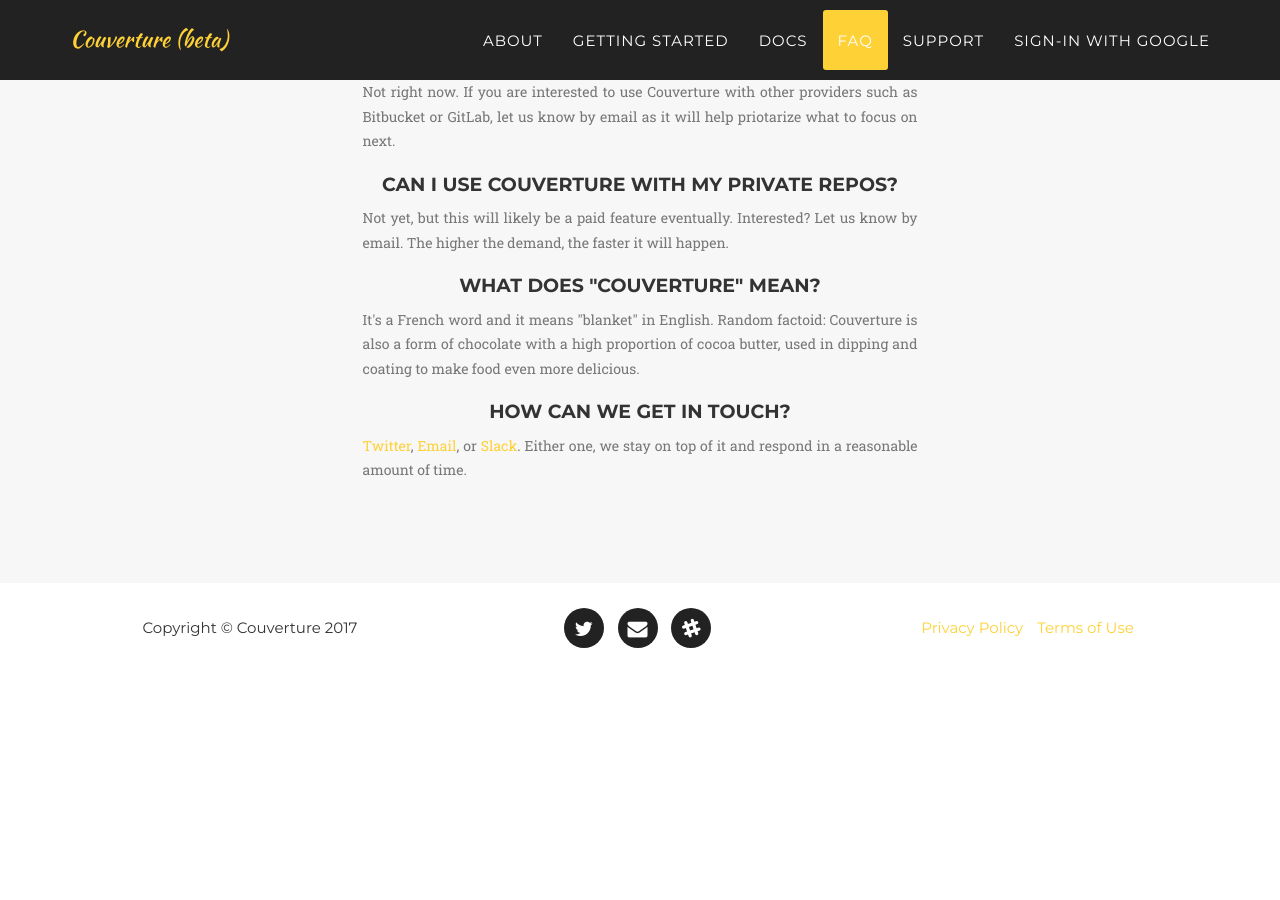
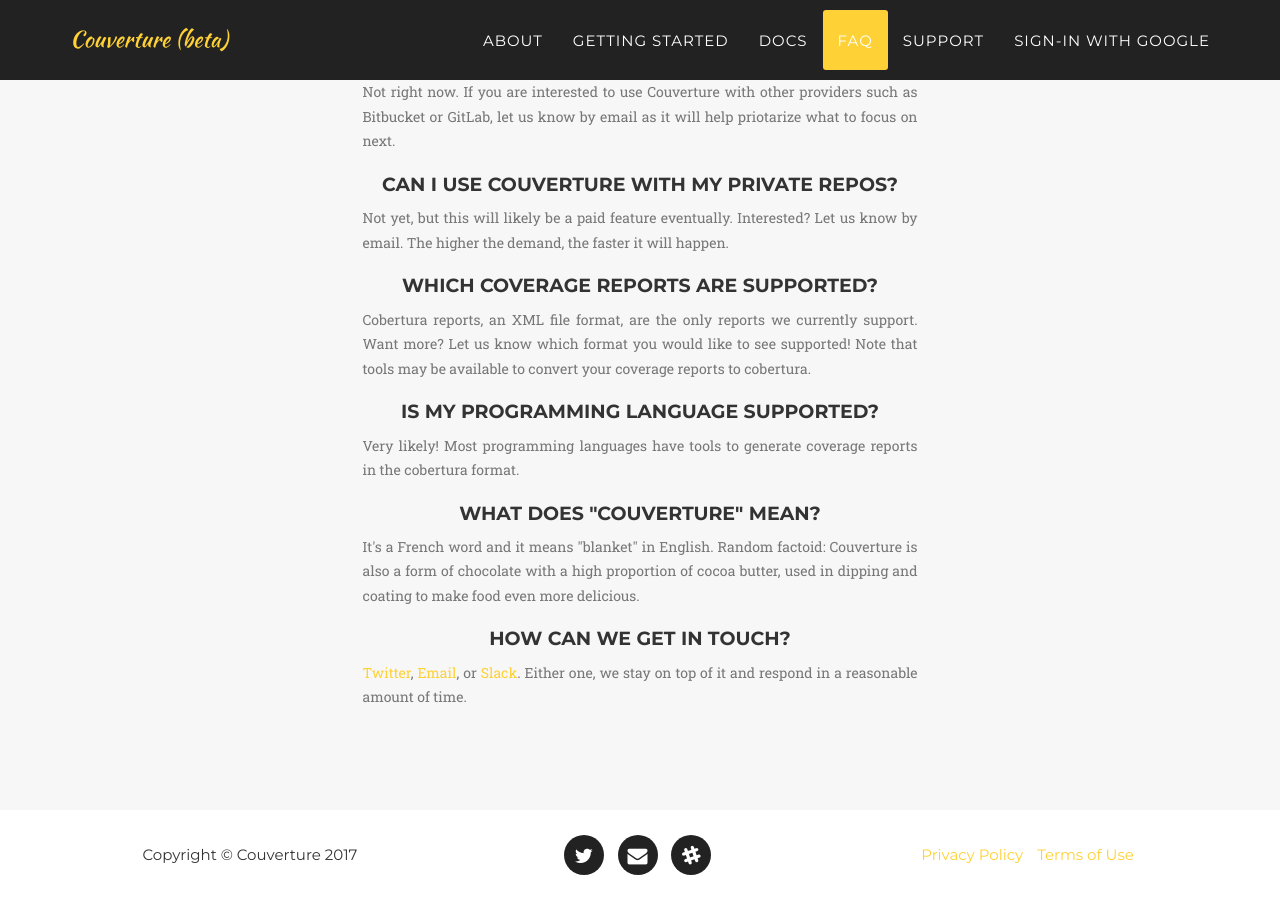
Before and after one commit to couverture/couverture.github.io, a Jekyll site: the page built from index.html, in a window 1280 px wide and 900 px high, scrolled down 5355 px. Built offline with Jekyll 4.4.1, drawn with Linux system fonts in a browser that asks for light colours; some web fonts are replaced; before the commit the page ends 6028 px from its top, so only the background shows below that.

Commit message:
add FAQ about supported languages and cov formats

```diff
--- a/_includes/faq.html
+++ b/_includes/faq.html
@@ -25,6 +25,16 @@
                 </div>
 
                 <div class="col-md-offset-3 col-md-6">
+                    <h4>Which coverage reports are supported?</h4>
+                    <p class="text-muted text-justify">Cobertura reports, an XML file format, are the only reports we currently support. Want more? Let us know which format you would like to see supported! Note that tools may be available to convert your coverage reports to cobertura.</p>
+                </div>
+
+                <div class="col-md-offset-3 col-md-6">
+                    <h4>Is my programming language supported?</h4>
+                    <p class="text-muted text-justify">Very likely! Most programming languages have tools to generate coverage reports in the cobertura format.</p>
+                </div>
+
+                <div class="col-md-offset-3 col-md-6">
                     <h4>What does "couverture" mean?</h4>
                     <p class="text-muted text-justify">It's a French word and it means "blanket" in English. Random factoid: Couverture is also a form of chocolate with a high proportion of cocoa butter, used in dipping and coating to make food even more delicious.</p>
                 </div>
```
